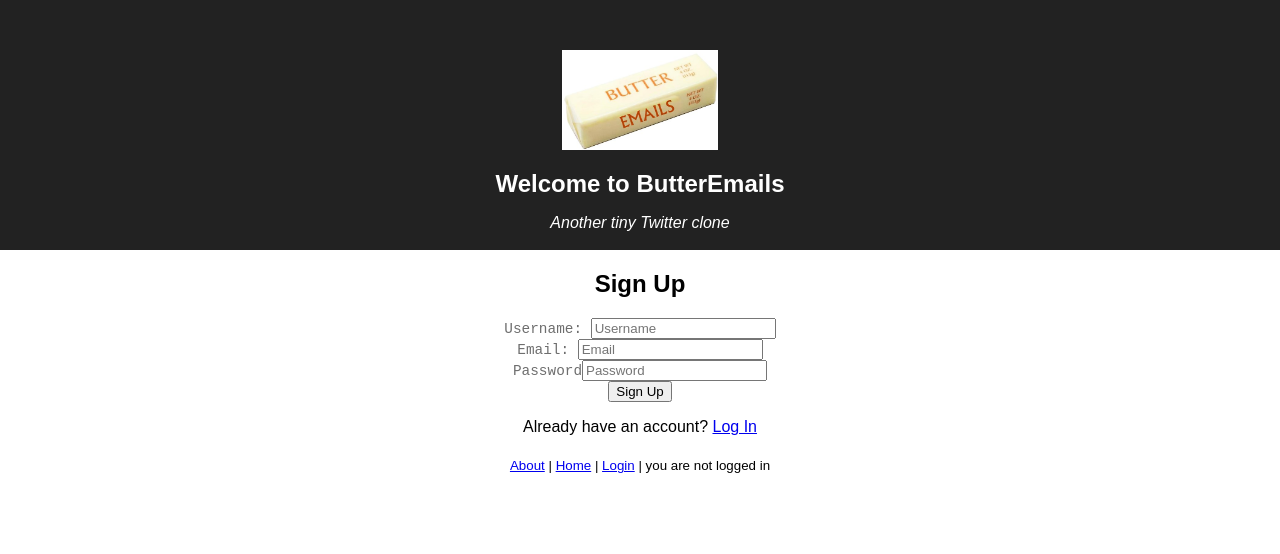
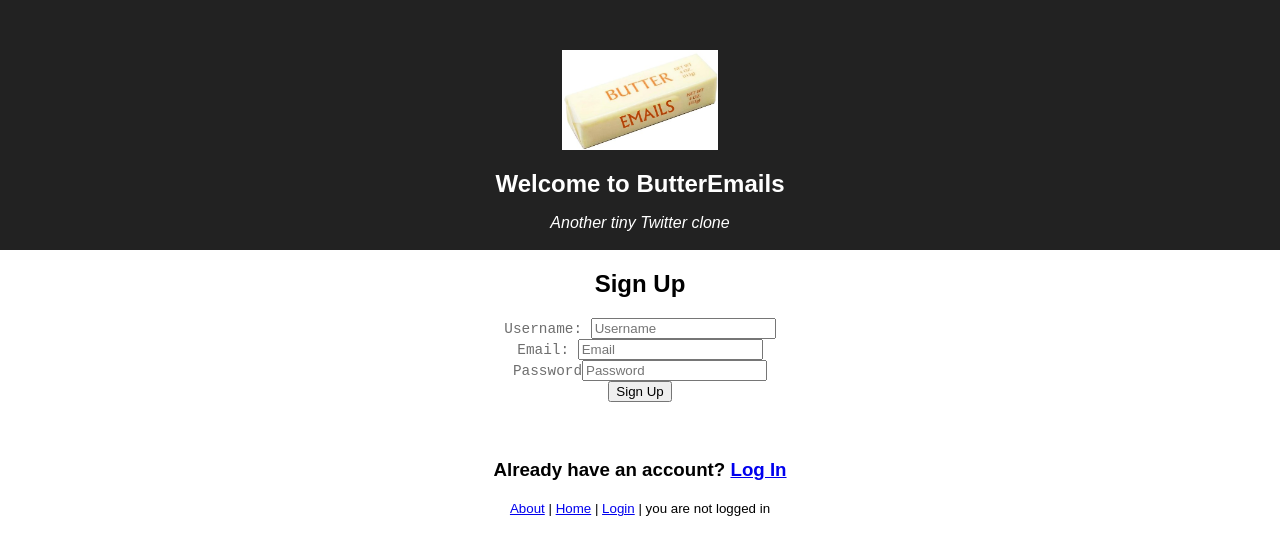
Before and after one commit to ddhogan/butter-emails, a React (Create React App) app in the folder client/: page /signup in a window 1280 px wide. Shown: the top 554 px of the page. Built offline with nearby package versions, Linux system fonts and the light colour scheme; no server answers.

Commit message:
moved message outside of form in SignUp to be consistent with Login, and removed the horizontal rule from Login

```diff
--- a/client/src/components/user/Login.jsx
+++ b/client/src/components/user/Login.jsx
@@ -21,10 +21,10 @@ class Login extends Component {
   handleSubmit = event => {
     event.preventDefault();
     if (this.props.authenticate(this.state)) {
-      window.alert("You logged in!")
-      this.props.history.push('/')
+      window.alert("You logged in!");
+      this.props.history.push('/');
     } else {
-      window.alert("Sorry, something went wrong, please try again.") /*this part never seems to fire, even if the authentication failed*/
+      window.alert("Sorry, something went wrong, please try again."); /*this part never seems to fire, even if the authentication failed*/
     }
   }
 
@@ -51,7 +51,6 @@ class Login extends Component {
           <br/>
           <input type="submit" value="Login" />
         </form>
-        <hr />
         <br />
         <h3>Or <a href="/signup">Sign Up</a> here!</h3>
       </div>
--- a/client/src/components/user/SignUp.jsx
+++ b/client/src/components/user/SignUp.jsx
@@ -22,10 +22,10 @@ class SignUp extends Component {
   handleSubmit = (e) => {
     e.preventDefault();
     if (this.props.signup(this.state)) {
-      this.props.history.push('/')
-      window.alert("Thanks for signing up!")
+      this.props.history.push('/');
+      window.alert("Thanks for signing up!");
     } else {
-      window.alert("We're having issues creating your account.")
+      window.alert("We're having issues creating your account.");
     }
   }
 
@@ -59,8 +59,9 @@ class SignUp extends Component {
             onChange={this.handleChange} />
           <br />
           <input type="submit" value="Sign Up" />
-          <p>Already have an account? <a href="/login">Log In</a></p>
         </form>
+        <br />
+        <h3>Already have an account? <a href="/login">Log In</a></h3>
       </div>
     )
   }
```
